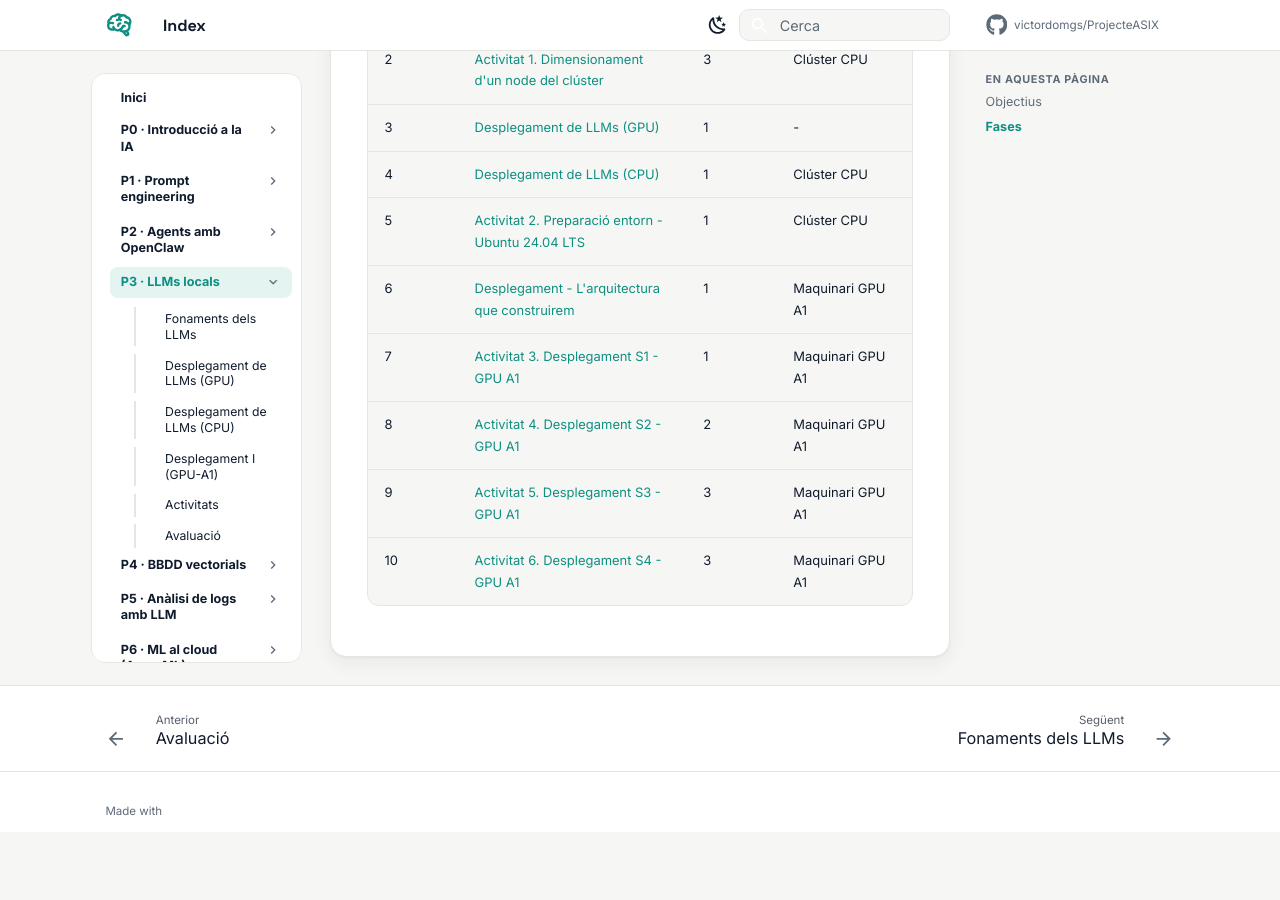
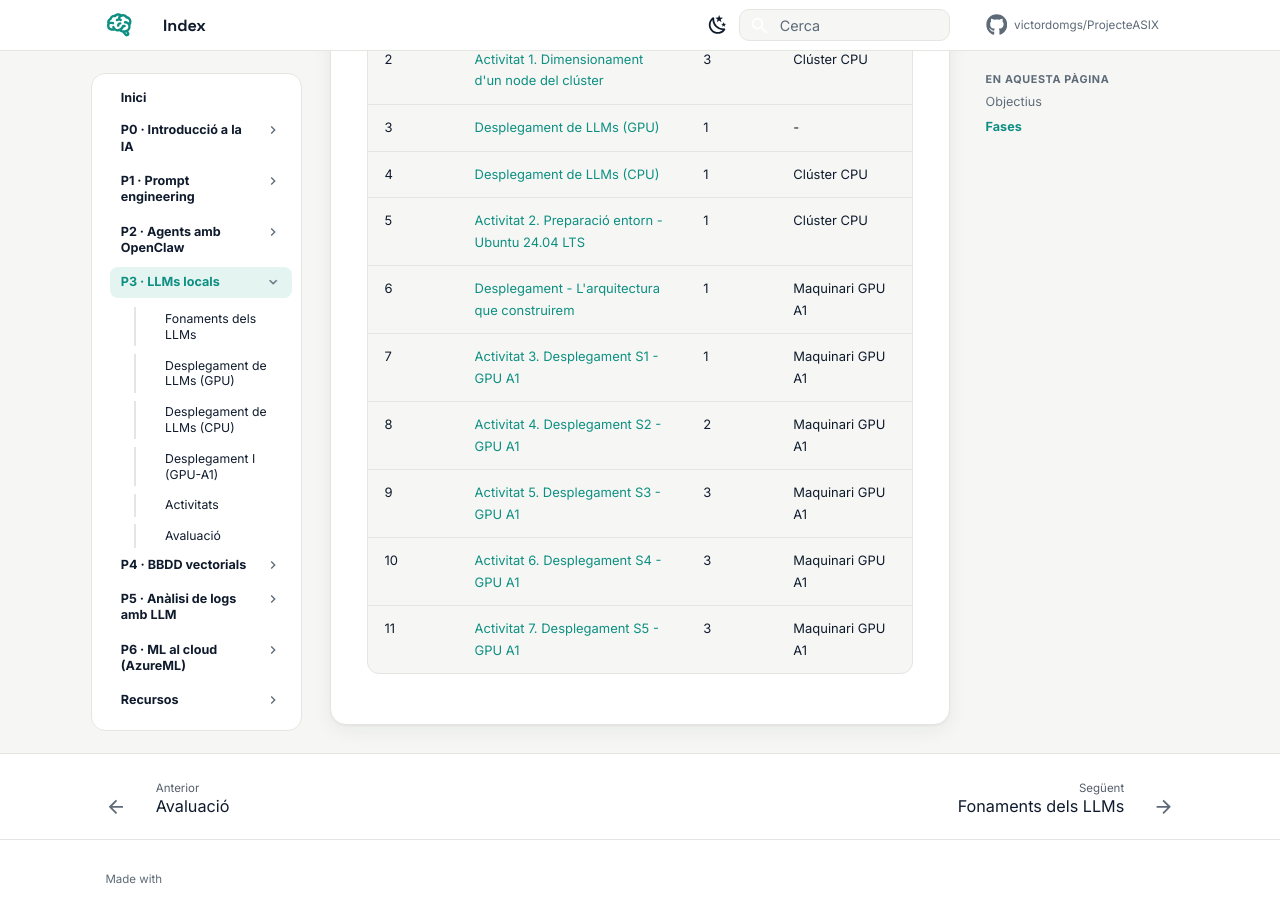
Before and after one commit to victordomgs/ProjecteASIX, an MkDocs documentation site: the page built from docs/p3-llms-locals/index.md, in a window 1280 px wide and 900 px high, scrolled down 873 px. Built offline with MkDocs 1.6.1 and Material for MkDocs 9.7.7, drawn with Linux system fonts in a browser that asks for light colours; comment, search, counter and statistics services are not loaded; before the commit the page ends 1705 px from its top, so only the background shows below that.

Commit message:
Add Activitat 7 to deployment activities list

```diff
--- a/docs/p3-llms-locals/index.md
+++ b/docs/p3-llms-locals/index.md
@@ -31,3 +31,4 @@
 | 8 | [Activitat 4. Desplegament S2 - GPU A1](activitats.md) | 2 | Maquinari GPU A1 |
 | 9 | [Activitat 5. Desplegament S3 - GPU A1](activitats.md) | 3 | Maquinari GPU A1 |
 | 10 | [Activitat 6. Desplegament S4 - GPU A1](activitats.md) | 3 | Maquinari GPU A1 |
+| 11 | [Activitat 7. Desplegament S5 - GPU A1](activitats.md) | 3 | Maquinari GPU A1 |
```
